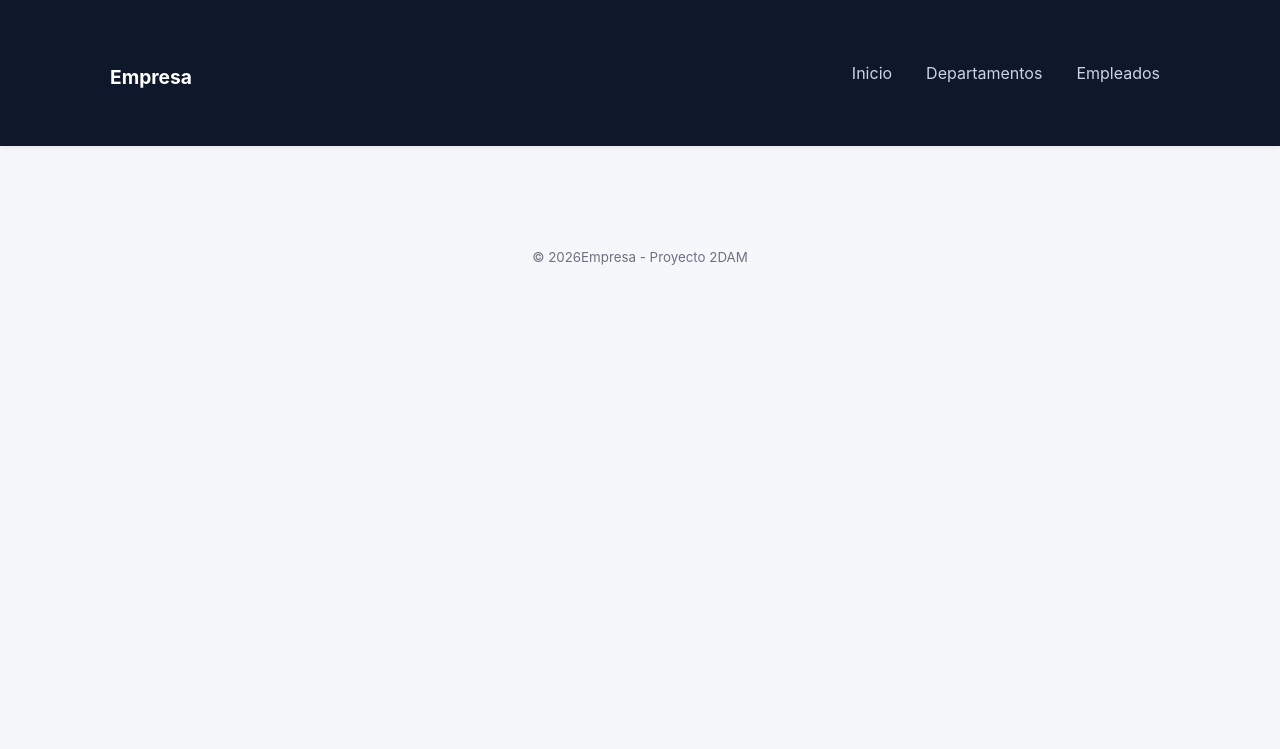
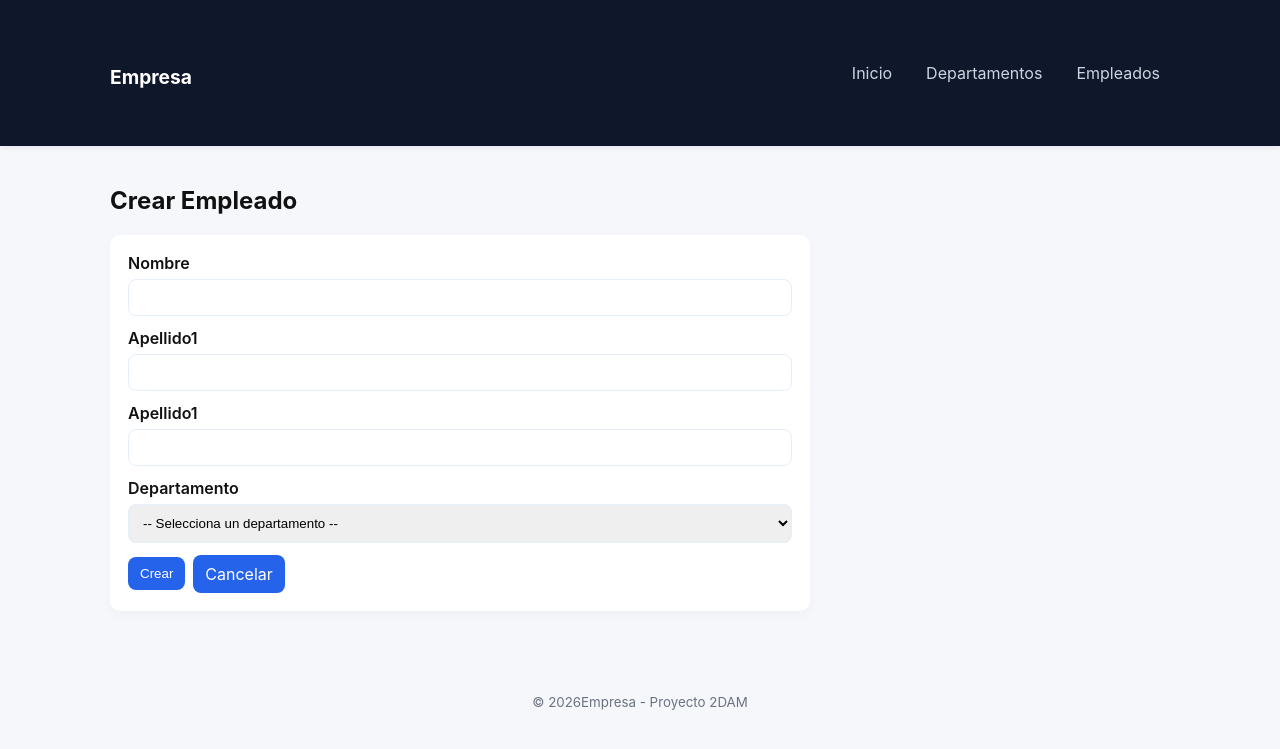
Before and after one commit to conbegaGit/DWES_25_26, a PHP site: page /empleados/crear.php in a window 1280 px wide. Shown: the top 749 px of the page. Run offline with PHP 8.4, Linux system fonts and the light colour scheme; data comes from the database, SQL or seed files in the repository.

Commit message:
ejercicios realizados el día 14/01/2026

```diff
--- a/AppEmpresa/departamentos/borrar.php
+++ b/AppEmpresa/departamentos/borrar.php
@@ -7,7 +7,7 @@ require_once "../includes/functions.php";
 $id = intval($_GET['id'] ?? 0);
 if($id){
     $db->prepare("DELETE FROM departamentos WHERE CodDept = ?")->execute([$id]);
-    //flash_set("Departamento borrado");
+    flash_set("Departamento borrado");
 }
 
 header("Location: listar.php");
--- a/AppEmpresa/departamentos/crear.php
+++ b/AppEmpresa/departamentos/crear.php
@@ -14,10 +14,11 @@ if($_SERVER['REQUEST_METHOD'] === 'POST'){
     $presupuesto = intval($_POST['Presupuesto']);
     $stm = $db->prepare("INSERT INTO departamentos (Nombre, Ciudad, Presupuesto) VALUES (?, ?, ?)");
     $stm->execute([$nombre, $ciudad, $presupuesto]);
-    //flash_set("Departamento Creado");
+    flash_set("Departamento Creado");
     header("Location: listar.php");
     exit;
 }
+
 ?>
 
 <h2>Crear Departamento</h2>
--- a/AppEmpresa/departamentos/editar.php
+++ b/AppEmpresa/departamentos/editar.php
@@ -9,18 +9,18 @@ $stmt = $db->prepare("SELECT * FROM departamentos WHERE CodDept = ?");
 $stmt->execute([$id]);
 $dept = $stmt->fetch(PDO::FETCH_ASSOC);
 if(!$dept){
-    //flash_set("Departamento no encontrado");
+    flash_set("Departamento no encontrado");
     header("Location: listar.php");
     exit;
 }
 
 if($_SERVER['REQUEST_METHOD'] === 'POST'){
     $nombre = trim($_POST['Nombre']);
-    $Ciudad = trim($_POST['Ciudad']);
+    $ciudad = trim($_POST['Ciudad']);
     $presupuesto = trim($_POST['Presupuesto']);
     $jefe = !empty($_POST['Jefe']) ? intval($_POST['Jefe']) : null;
     $db->prepare("UPDATE departamentos SET Nombre=?, Ciudad=?, Presupuesto=?, Jefe=? WHERE CodDept=?")->execute([$nombre, $ciudad, $presupuesto, $jefe, $id]);
-    //flash_set("Departamento actualizado");
+    flash_set("Departamento actualizado");
     header("Location: listar.php");
     exit;
 }
--- a/AppEmpresa/empleados/crear.php
+++ b/AppEmpresa/empleados/crear.php
@@ -5,6 +5,39 @@ require_once "../includes/db.php";
 require_once "../includes/functions.php";
 require_once "../includes/header.php";
 
+$nombre = $apellido1 = $apellido2 = "";
+$departamento = '';
+
+if($_SERVER['REQUEST_METHOD'] === 'POST'){
+    $nombre = trim($_POST['Nombre']);
+    $apellido1 = trim($_POST['Apellido1']);
+    $apellido2 = trim($_POST['Apellido2']);
+    $departamento = trim($_POST['Departamento']);
+    $stm = $db->prepare("INSERT INTO empleados (Nombre, Apellido1, Apellido2, Departamento) VALUES (?, ?, ?, ?)");
+    $stm->execute([$nombre, $apellido1, $apellido2, $departamento]);
+    flash_set("Departamento Creado");
+    header("Location: listar.php");
+    exit;
+}
+$emps = $db->query("SELECT CodDept, Nombre FROM departamentos ORDER BY Nombre")
+->fetchAll(PDO::FETCH_ASSOC);
+
 ?>
 
+<h2>Crear Empleado</h2>
+<form method="post">
+    <label>Nombre<br><input type="text" name="Nombre" value="<?= e($nombre) ?>" required></label>
+    <label>Apellido1<br><input type="text" name="Apellido1" value="<?= e($apellido1) ?>" required></label>
+    <label>Apellido1<br><input type="text" name="Apellido2" value="<?= e($apellido2) ?>" required></label>
+    <label>Departamento<br>
+        <select name="Departamento" required>
+            <option value="">-- Selecciona un departamento --</option>
+            <?php foreach($emps as $em): ?>
+                <option value="<?= $em['CodDept'] ?>" <?= $departamento == $em ['CodDept'] ? 'selected': '' ?>><?= e($em['Nombre']) ?></option>
+            <?php endforeach; ?>
+        </select>
+    </label>
+    <div class="actions"><button type="submit">Crear</button> <a class="btn" href="listar.php">Cancelar</a></div>
+</form>
+
 <?php require_once "../includes/footer.php"; ?>
--- a/AppEmpresa/includes/functions.php
+++ b/AppEmpresa/includes/functions.php
@@ -5,3 +5,23 @@
 function e($str){
     return htmlspecialchars($str, ENT_QUOTES, 'UTF-8');
 }
+
+//Redirirge con mensaje flash en sesión
+function flash_set($msg){
+    if(!isset($_SESSION)) session_start();
+    $_SESSION['flash'] = $msg;
+}
+
+function flash_get(){
+    if(!isset($_SESSION)) session_start();
+    if(isset($_SESSION['flash'])){
+        $m = $_SESSION['flash'];
+        unset($_SESSION['flash']);
+        return $m;
+    }
+    return null;
+}
+
+function is_admin(){
+    return isset($_SESSION['user']) && intval($_SESSION['user']['Rol']) === 1;
+}
--- a/AppEmpresa/includes/header.php
+++ b/AppEmpresa/includes/header.php
@@ -29,5 +29,10 @@ if(!isset($_SESSION)) session_start();
             </div>
         </header>
         <main class="wrap">
+            <?php if($msg = flash_get()): ?>
+                <div class="flash">
+                    <?= e($msg) ?>
+                </div>
+            <?php endif; ?>
     </body>
 </html>
```
Also changed, not shown: AppEmpresa/empleados/borrar.php (+14 -0 lines), AppEmpresa/empleados/editar.php (+5 -4 lines).
